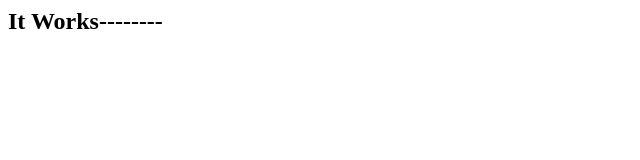
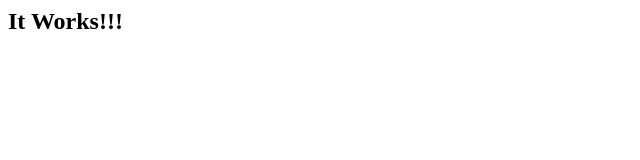
Before and after one commit to magnusducatuslt/ansible-pull, a plain HTML site: page webapp/index.html in a window 1280 px wide. Shown: the full height of the page, 0-640 px from the left. Drawn offline with Linux system fonts and the light colour scheme.

Commit message:
feature:add

```diff
--- a/webapp/index.html
+++ b/webapp/index.html
@@ -1 +1 @@
-<h2>It Works--------</h2>
+<h2>It Works!!!</h2>
```
Also changed, not shown: logs.txt, 1 other file.
